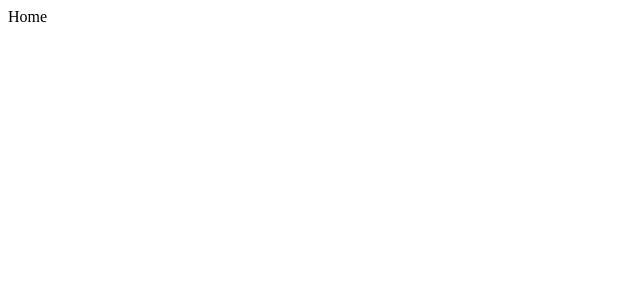
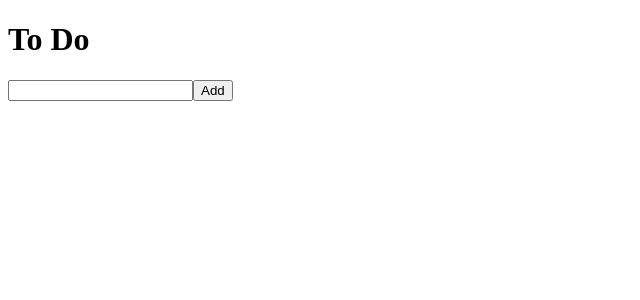
Before and after one commit to ReactRoad/React-Road, a React (Create React App) app in the folder react-redux/: page / in a window 1280 px wide. Shown: the top 300 px of the page, without its empty margins (0-640 px from the left). Built offline with nearby package versions, Linux system fonts and the light colour scheme.

Commit message:
feat: react 맛뵈기

```diff
--- a/react-redux/src/routes/Home.js
+++ b/react-redux/src/routes/Home.js
@@ -1 +1,29 @@
-export default () => 'Home';
+import React, { useState } from 'react';
+
+function Home() {
+	const [text, setText] = useState('');
+	function onChange(e) {
+		setText(e.target.value);
+	}
+	function onSubmit(e) {
+		e.preventDefault();
+		console.log(text);
+		setText('');
+	}
+	return (
+		<>
+			<h1>To Do</h1>
+			<form onSubmit={onSubmit}>
+				<input
+					type='text'
+					value={text}
+					onChange={onChange}
+				/>
+				<button>Add</button>
+			</form>
+			<ul></ul>
+		</>
+	);
+}
+
+export default Home;
```
